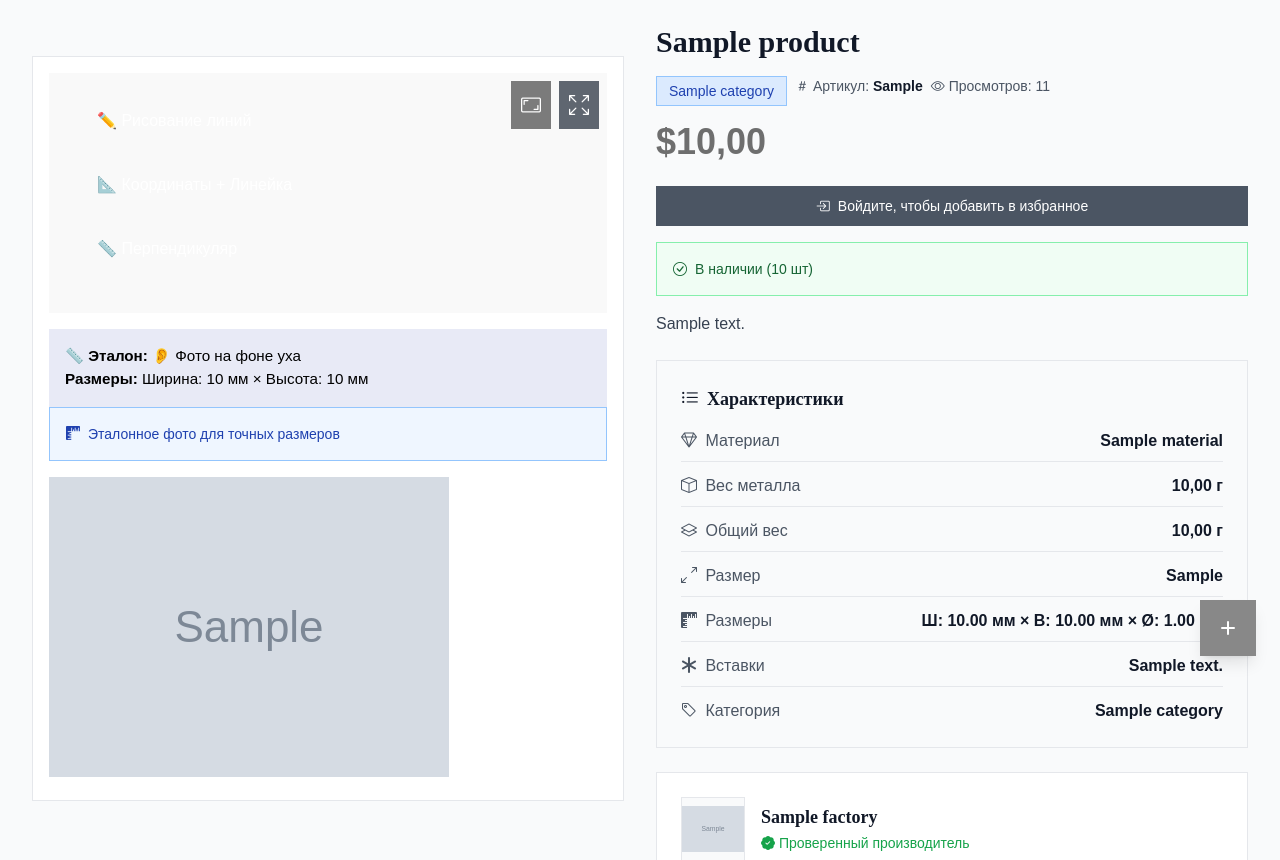
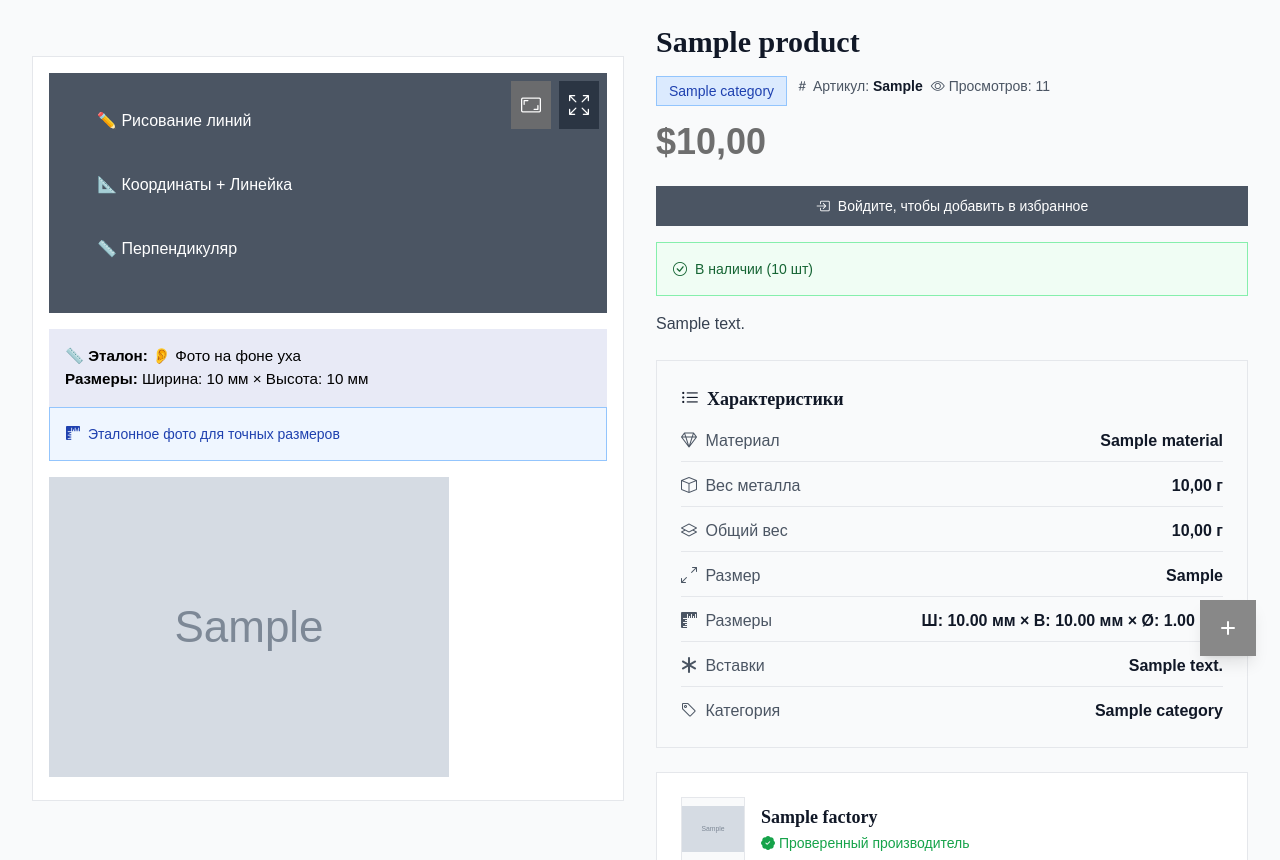
Before and after one commit to defffffender/auroom, a Django app: a page that uses catalog/templates/catalog/base.html in a window 1280 px wide. Shown: the part 120-980 px from the top of the page. Run offline with Django 5.2, Linux system fonts and the light colour scheme; tables that the repository leaves empty hold one stand-in row (values such as "Sample post"); grey boxes marked "Sample" are stand-in pictures; some libraries are stand-ins or nearby versions; some web fonts are replaced.

Commit message:
fix: Change ruler-controls background to dark gray for light theme visibility

```diff
--- a/static/css/ruler.css
+++ b/static/css/ruler.css
@@ -14,7 +14,7 @@
 }
 
 .ruler-controls {
-    background: #f9f9f9;
+    background: rgb(75 85 99);
     padding: 1.5rem;
     border-radius: 12px;
     margin-bottom: 1rem;
```
